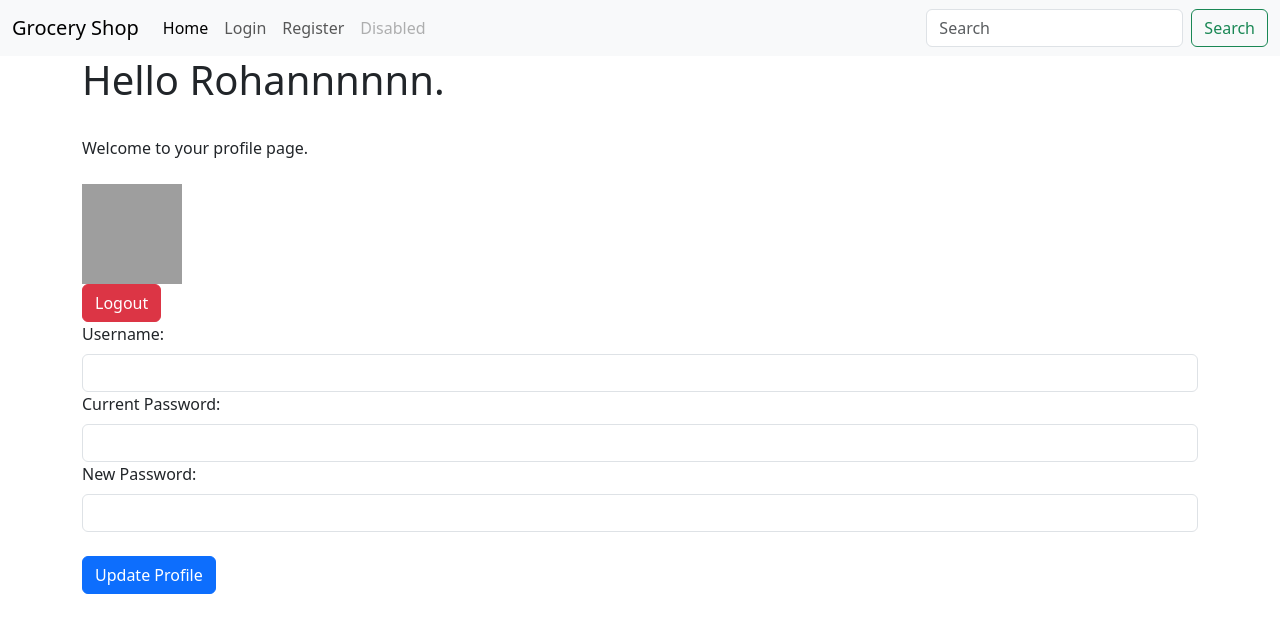
After one commit to always11tanish/Project-Grocery-Store, a Flask app: page /profile in a window 1280 px wide. The commit adds this page. Shown: the top 633 px of the page. Run offline with Flask 3, Linux system fonts and the light colour scheme; a user stored in the database is signed in; grey boxes are pictures that could not be loaded.

Commit message:
Add user profile and authentication

```diff
--- a/app.py
+++ b/app.py
@@ -1,4 +1,6 @@
 from flask import Flask
+from flask_sqlalchemy import SQLAlchemy
+from werkzeug.security import generate_password_hash
 
 app = Flask(__name__)
 
@@ -6,7 +8,25 @@ app.config['SQLALCHEMY_DATABASE_URI'] = 'sqlite:///db.sqlite3'
 app.config['SQLALCHEMY_TRACK_MODIFICATIONS'] = False
 app.config['SECRET_KEY'] = 'hello123'
 
-import models
+from models import db, User
+
+db.init_app(app)
+
+with app.app_context():
+    db.create_all()
+
+    admin = User.query.filter_by(is_admin=True).first()
+
+    if not admin:
+        admin = User(
+            username='admin',
+            passhash=generate_password_hash('admin123'),
+            name='Admin',
+            is_admin=True
+        )
+        db.session.add(admin)
+        db.session.commit()
+
 import routes
 
 if __name__ == '__main__':
--- a/routes.py
+++ b/routes.py
@@ -1,11 +1,18 @@
-from flask import flash, redirect, render_template, request, url_for
+from flask import flash, redirect, render_template, request, url_for , session
 from app import app
-from models import db, User , Product, Category, Cart, Transaction, Order
+from models import db ,  User
 from werkzeug.security import generate_password_hash, check_password_hash
+from functools import wraps
 
 @app.route('/')
 def index():
-    return render_template('index.html')
+    #user_id in session to check if user is logged in
+    if 'user_id' in session:
+        return render_template('index.html')
+    else:
+        flash('You need to log in first.')
+        return redirect(url_for('login'))
+
 
 @app.route('/login')
 def login():
@@ -16,12 +23,14 @@ def login_post():
     username = request.form.get('username')
     password = request.form.get('password')
 
-
     user = User.query.filter_by(username=username).first()
 
     if not user or not check_password_hash(user.passhash, password):
         flash('Invalid username or password.')
         return redirect(url_for('login'))
+
+    session['user_id'] = user.id
+    flash('You have successfully logged in.')
 
     return redirect(url_for('index'))
 
@@ -49,6 +58,7 @@ def register_post():
         flash('Passwords do not match.')
         return redirect(url_for('register'))
 
+
     user = User.query.filter_by(username=username).first()
     if user:
         flash('Username already exists.')
@@ -60,3 +70,69 @@ def register_post():
     db.session.add(new_user)
     db.session.commit()
     return redirect(url_for('login'))
+
+def auth_required(func):
+    @wraps(func)
+    def inner(*args, **kwargs):
+        if 'user_id'  in session:
+           return func(*args, **kwargs)
+        else:
+            flash('please log in first.')
+            return redirect(url_for('login'))
+    return inner
+
+
+@app.route('/profile')
+@auth_required
+def profile():
+    if 'user_id' in session:
+        user = User.query.get(session['user_id'])
+        return render_template('profile.html', user=user)
+    else:
+        flash('You need to log in first.')
+        return redirect(url_for('login'))
+
+@app.route('/profile', methods=['POST'])
+@auth_required
+def update_profile():
+    if 'user_id' in session:
+        user = User.query.get(session['user_id'])
+        username = request.form.get('username')
+        password = request.form.get('password')
+        cpassword = request.form.get('cpassword')
+
+        if username:
+            user.username = username
+        if password:
+            if not check_password_hash(user.passhash, cpassword):
+                flash('Current password is incorrect.')
+                return redirect(url_for('profile'))
+            user.passhash = generate_password_hash(password)
+
+        db.session.commit()
+        flash('Profile updated successfully.')
+        return redirect(url_for('profile'))
+    else:
+        flash('You need to log in first.')
+        return redirect(url_for('login'))
+
+    if username != user.username:
+        new_username = User.query.filter_by(username=username).first()
+        if new_username:
+            flash('Username already exists.')
+            return redirect(url_for('profile'))
+
+    new_username = request.form.get('username')
+    user.username = new_username
+    user.passhash = generate_password_hash(request.form.get('password'))
+    user.name = name
+    db.session
+    flash('Profile updated successfully.')
+    return redirect(url_for('profile'))
+
+@app.route('/logout')
+@auth_required
+def logout():
+    session.pop('user_id', None)
+    flash('You have been logged out.')
+    return redirect(url_for('login'))
--- a/templates/layout.html
+++ b/templates/layout.html
@@ -21,7 +21,23 @@
 
 <body>
 
-{% include 'nav.html' %}
+    {% include 'nav.html' %}
+
+    {%with messages = get_flashed_messages() %}
+        {% if messages %}
+
+            {% for message in messages %}
+
+            <div class="alert alert-danger" role="alert">
+            {{ message }}
+            </div>
+            {% endfor %}
+
+
+
+    {% endif %}
+    {% endwith %}
+
 
 
     <div class="container">
--- /dev/null
+++ b/templates/profile.html
@@ -0,0 +1,35 @@
+{% extends "layout.html" %}
+
+{% block title %}
+    Profile
+{% endblock %}
+
+{% block content %}
+    <h1>Hello {{user.username}}.</h1>
+    <br>  Welcome to your profile page.
+    <br> <br>
+    <div class="profile-pic" >
+        <img src="https://api.dicebear.com/6.x/lorelei/svg?seed={{user.username}}"   width="100" height="100">
+
+    </div>
+
+<a href="{{ url_for('logout') }}" class="btn btn-danger">Logout</a>
+
+{# form change password and username #}
+
+<form action="" method="post" class="form">
+    <div class="form-group">
+        <label for="username" class="form-label">Username:</label>
+        <input type="text" id="username" name="username" class="form-control" required>
+    </div>
+    <div>
+    <label for="cpassword" class="form-label">Current Password:</label>
+    <input type="password" id="cpassword" name="cpassword" class="form-control" required>
+    </div>
+    <div class="form-group">
+        <label for="password" class="form-label">New Password:</label>
+        <input type="password" id="password" name="password" class="form-control" required>
+    </div> <br>
+    <input type="submit" value="Update Profile" class="btn btn-primary">
+
+{% endblock %}
```
Also changed, not shown: models.py (+2 -6 lines), instance/db.sqlite3.
